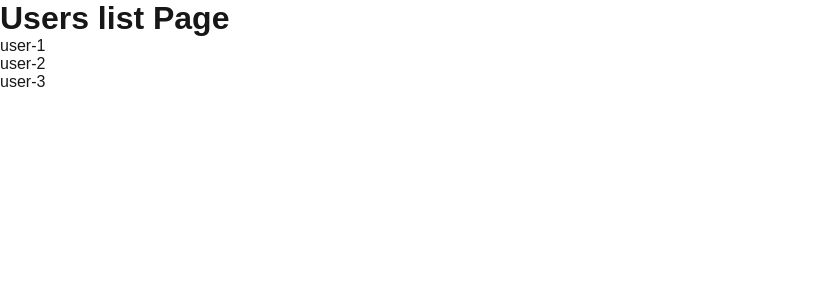
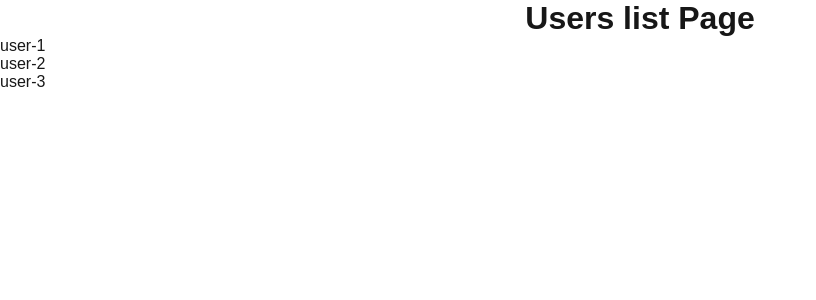
Before and after one commit to Taha-Afzali-DP/nextJs_test, a Next.js app: page /users in a window 1280 px wide. Shown: the top 300 px of the page, without its empty margins (0-816 px from the left). Built offline with nearby package versions, Linux system fonts and the light colour scheme.

Commit message:
add style

```diff
--- a/src/app/users/page.tsx
+++ b/src/app/users/page.tsx
@@ -1,5 +1,5 @@
 import Link from "next/link";
-
+import "./style.css";
 export default function userList() {
   return (
     <div>
--- /dev/null
+++ b/src/app/users/style.css
@@ -0,0 +1,6 @@
+h1 {
+  text-align: center;
+}
+Link {
+  text-align: center;
+}
```
